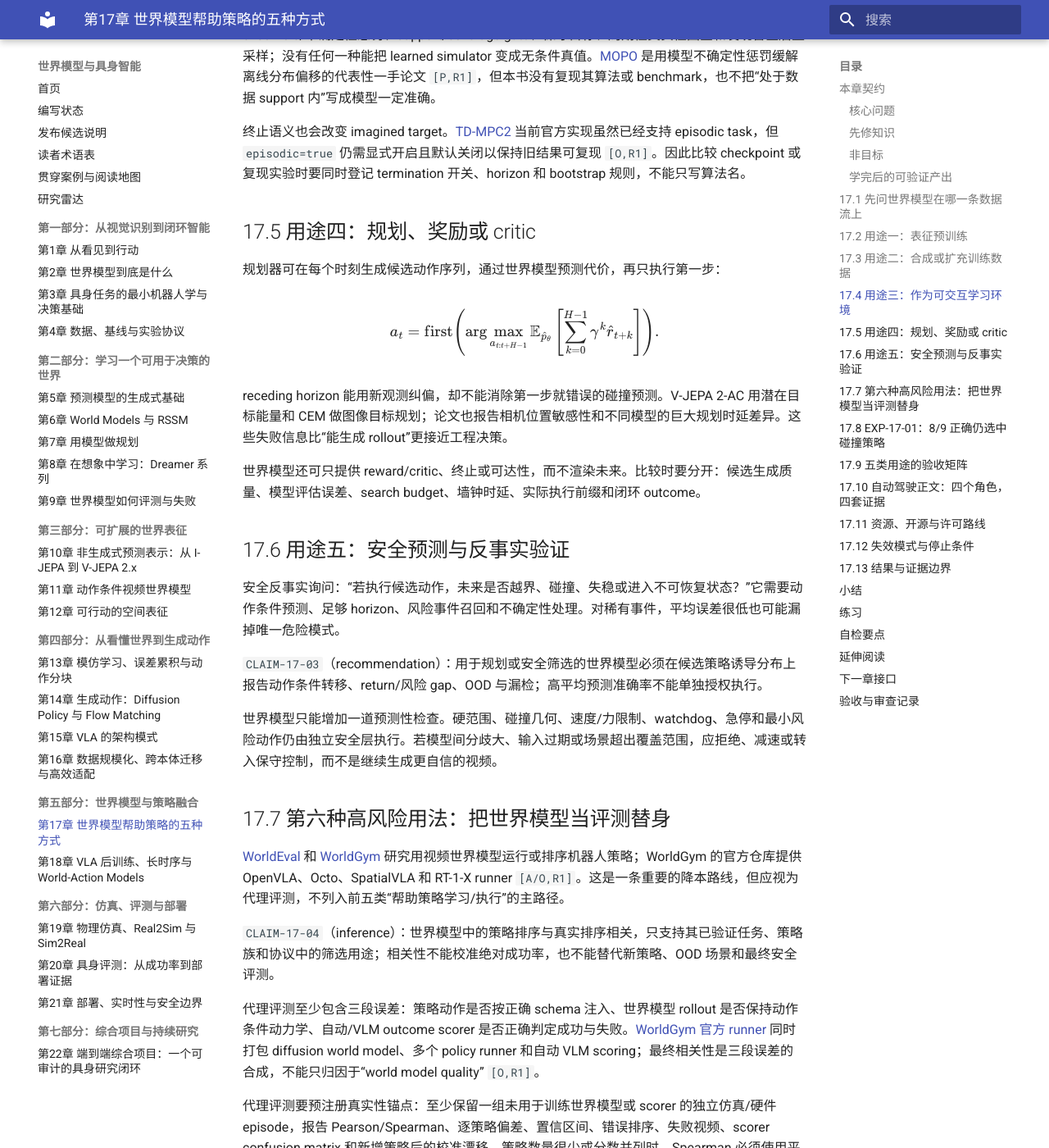
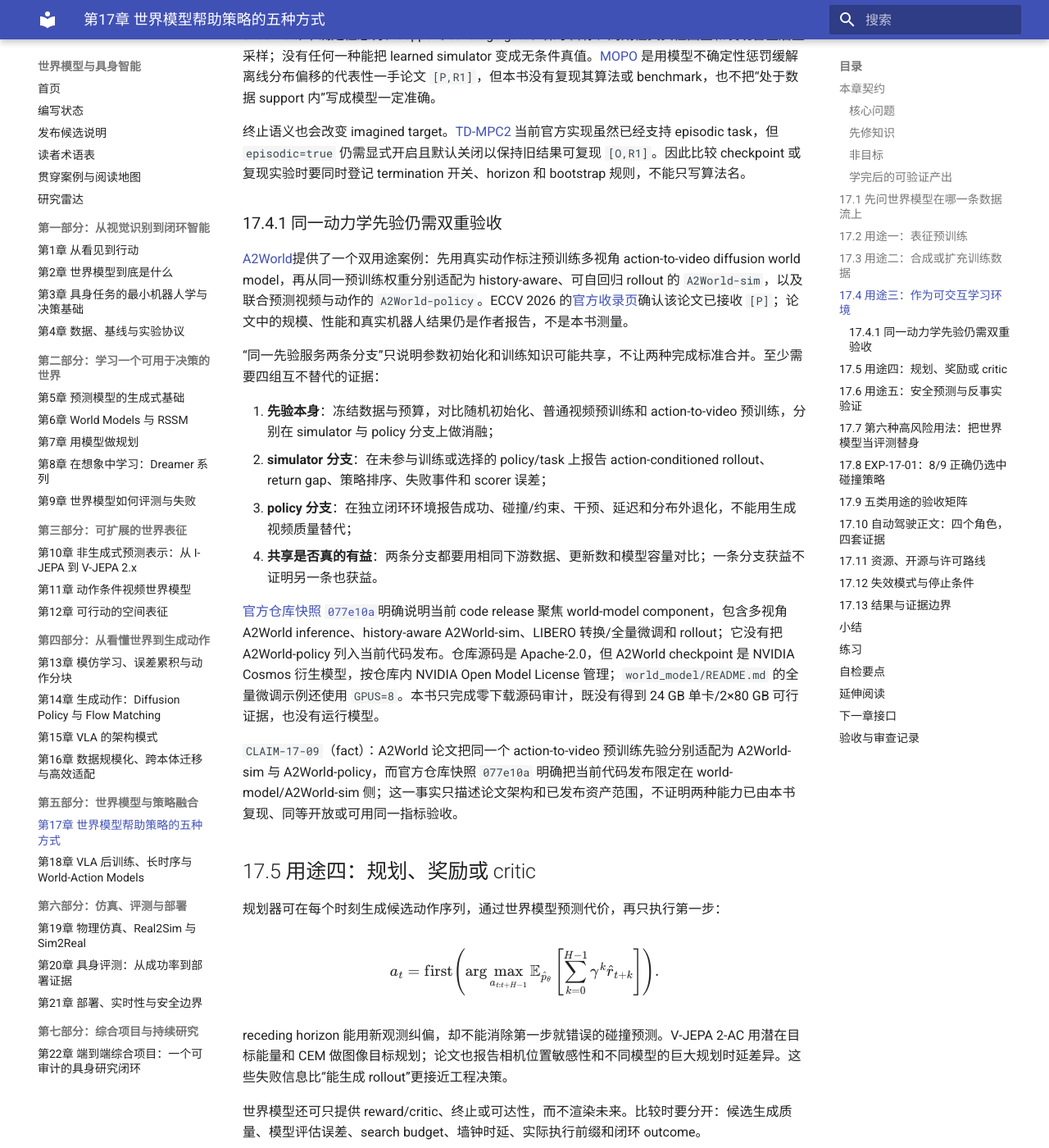
Before and after one commit to dollarser/world-models-and-embodied-ai-book, an MkDocs documentation site: the page built from docs/part-05-fusion/ch17-world-model-policy-utility.md, in a window 1280 px wide and 1400 px high, scrolled down 2983 px. Shown: the whole window at 82% size. Built offline with MkDocs 1.6.1 and Material for MkDocs 9.7.7, drawn with Linux system fonts in a browser that asks for light colours; some of the changed text lies outside the part shown.

Commit message:
docs: add dual-use world model case to chapter 17

```diff
--- a/docs/part-05-fusion/ch17-world-model-policy-utility.md
+++ b/docs/part-05-fusion/ch17-world-model-policy-utility.md
@@ -3,7 +3,7 @@
 > 状态：`reviewed`
 > 资料核查日期：2026-09-02
 > 关联实验：`EXP-17-01`
-> 关联声明：`CLAIM-17-01`～`CLAIM-17-08`
+> 关联声明：`CLAIM-17-01`～`CLAIM-17-09`
 > 关联图表：`FIG-17-01` / `TAB-17-01` / `TAB-17-02`
 > 资源档位：S / M / L1 / L2
 > GPU 状态：待验证
@@ -97,6 +97,21 @@ flowchart LR
 危险在于训练策略不是被动测试集：它会主动寻找预测模型最乐观的区域。模型最初在行为策略分布上准确，优化后的新策略可能把状态推到 OOD。缓解方式包括短 rollout、真实数据混合、ensemble/不确定性惩罚、support/coverage gate、保守目标、周期性真实性回查和发现盲区后重采样；没有任何一种能把 learned simulator 变成无条件真值。[MOPO](https://proceedings.neurips.cc/paper_files/paper/2020/hash/a322852ce0df73e204b7e67cbbef0d0a-Abstract.html) 是用模型不确定性惩罚缓解离线分布偏移的代表性一手论文 `[P,R1]`，但本书没有复现其算法或 benchmark，也不把“处于数据 support 内”写成模型一定准确。
 
 终止语义也会改变 imagined target。[TD-MPC2](https://github.com/nicklashansen/tdmpc2) 当前官方实现虽然已经支持 episodic task，但 `episodic=true` 仍需显式开启且默认关闭以保持旧结果可复现 `[O,R1]`。因此比较 checkpoint 或复现实验时要同时登记 termination 开关、horizon 和 bootstrap 规则，不能只写算法名。
+
+### 17.4.1 同一动力学先验仍需双重验收
+
+[A2World](https://arxiv.org/abs/2606.29501v1)提供了一个双用途案例：先用真实动作标注预训练多视角 action-to-video diffusion world model，再从同一预训练权重分别适配为 history-aware、可自回归 rollout 的 `A2World-sim`，以及联合预测视频与动作的 `A2World-policy`。ECCV 2026 的[官方收录页](https://eccv.ecva.net/virtual/2026/poster/3656)确认该论文已接收 `[P]`；论文中的规模、性能和真实机器人结果仍是作者报告，不是本书测量。
+
+“同一先验服务两条分支”只说明参数初始化和训练知识可能共享，不让两种完成标准合并。至少需要四组互不替代的证据：
+
+1. **先验本身**：冻结数据与预算，对比随机初始化、普通视频预训练和 action-to-video 预训练，分别在 simulator 与 policy 分支上做消融；
+2. **simulator 分支**：在未参与训练或选择的 policy/task 上报告 action-conditioned rollout、return gap、策略排序、失败事件和 scorer 误差；
+3. **policy 分支**：在独立闭环环境报告成功、碰撞/约束、干预、延迟和分布外退化，不能用生成视频质量替代；
+4. **共享是否真的有益**：两条分支都要用相同下游数据、更新数和模型容量对比；一条分支获益不证明另一条也获益。
+
+[官方仓库快照 `077e10a`](https://github.com/LogosRoboticsGroup/A2World/tree/077e10ad6cee07342b5e779f11fea78247584834)明确说明当前 code release 聚焦 world-model component，包含多视角 A2World inference、history-aware A2World-sim、LIBERO 转换/全量微调和 rollout；它没有把 A2World-policy 列入当前代码发布。仓库源码是 Apache-2.0，但 A2World checkpoint 是 NVIDIA Cosmos 衍生模型，按仓库内 NVIDIA Open Model License 管理；`world_model/README.md` 的全量微调示例还使用 `GPUS=8`。本书只完成零下载源码审计，既没有得到 24 GB 单卡/2×80 GB 可行证据，也没有运行模型。
+
+`CLAIM-17-09`（fact）：A2World 论文把同一个 action-to-video 预训练先验分别适配为 A2World-sim 与 A2World-policy，而官方仓库快照 `077e10a` 明确把当前代码发布限定在 world-model/A2World-sim 侧；这一事实只描述论文架构和已发布资产范围，不证明两种能力已由本书复现、同等开放或可用同一指标验收。
 
 ## 17.5 用途四：规划、奖励或 critic
 
@@ -213,6 +228,7 @@ V-JEPA 2 仓库主体为 MIT、部分数据增强文件为 Apache-2.0；DreamerV
 | 本书结果 | 8/9 转移一致但策略错排；gate 阻断 support 外捷径、却不能阻断同一 support 内错误 | `EXP-17-01` | CPU smoke | 手工 corridor 与两套 authored support 声明 |
 | 论文/代码 | 表征预训练后训练 action-conditioned planner | V-JEPA 2/2.1 | `[A/O,R1]` | 本书未运行 |
 | 论文/代码 | imagined actor-critic 与 latent MPC | DreamerV3、TD-MPC2 | `[P/O,R1]` | 本书未运行 |
+| 论文/部分代码 | 同一 action-to-video 先验分化为 simulator 与 policy | A2World | `[P/O,R1]` | 当前仓库聚焦 world-model/A2World-sim；policy 与论文结果未复现 |
 | 开源平台 | 生成/动作条件 world foundation model | Cosmos | `[O,R1]` | 版本和许可会漂移 |
 | 论文/代码 | 世界模型代理策略评测 | WorldEval、WorldGym | `[A/O,R1]` | 相关/排序不等于真实绝对值 |
 | 未验证 | 24 GB 内 learned simulator 对照 | 后续 M/L1 | planned | GPU、仿真、数据待验证 |
@@ -277,6 +293,7 @@ V-JEPA 2 仓库主体为 MIT、部分数据增强文件为 Apache-2.0；DreamerV
 - Quevedo et al., [WorldGym](https://arxiv.org/abs/2506.00613) 与[官方代码](https://github.com/world-model-eval/world-model-eval)，`[A/O,R1]`；
 - NVIDIA, [Cosmos-Predict2.5 快照 `a2c298b`](https://github.com/nvidia-cosmos/cosmos-predict2.5/tree/a2c298b0a3df3778b973fe65e9e58877b292d8a7)，`[O,R1]`。
 - NVIDIA, [Cosmos 3 action modes 快照 `9aa98e5`](https://github.com/NVIDIA/cosmos/blob/9aa98e5a0773a5558f07d2699e640858f7ca8827/cookbooks/cosmos3/generator/action/README.md)，`[O,R1]`。
+- Huang et al., [A2World](https://arxiv.org/abs/2606.29501v1)、[ECCV 2026 官方收录页](https://eccv.ecva.net/virtual/2026/poster/3656)与[官方仓库快照 `077e10a`](https://github.com/LogosRoboticsGroup/A2World/tree/077e10ad6cee07342b5e779f11fea78247584834)，`[P/O,R1]`；
 - Yu et al., [MOPO: Model-based Offline Policy Optimization](https://proceedings.neurips.cc/paper_files/paper/2020/hash/a322852ce0df73e204b7e67cbbef0d0a-Abstract.html)，`[P,R1]`。
 
 ## 下一章接口
@@ -296,6 +313,6 @@ V-JEPA 2 仓库主体为 MIT、部分数据增强文件为 Apache-2.0；DreamerV
 - 代码审查：通过；
 - 一致性审查：通过；
 - 教学审查：通过；
-- 审查记录路径：`reviews/ch17-in-support-model-error-review-2026-09-01.md`、`reviews/reader-facing-source-snapshot-review-2026-09-02.md`、`reviews/part-05-part-07-exercise-self-check-review-2026-09-02.md`、`reviews/upstream-runnability-audit-2026-09-02.md`（前序记录：`reviews/ch17-support-gate-review-2026-09-01.md`）；
+- 审查记录路径：`reviews/ch17-in-support-model-error-review-2026-09-01.md`、`reviews/ch17-dual-use-world-model-review-2026-09-02.md`、`reviews/reader-facing-source-snapshot-review-2026-09-02.md`、`reviews/part-05-part-07-exercise-self-check-review-2026-09-02.md`、`reviews/upstream-runnability-audit-2026-09-02.md`（前序记录：`reviews/ch17-support-gate-review-2026-09-01.md`）；
 - 已知限制：两套 support 都是手工声明，只验证 coverage gate 的逻辑边界；未训练 learned world model，未运行上游 checkpoint、仿真、机器人、车辆或 GPU；
-- 下一步：在第22章综合项目中复用 return gap、策略错排和真实性锚点。
+- 下一步：在第22章综合项目中复用 return gap、策略错排、双用途独立验收和真实性锚点；A2World 模型执行等待满足资源/许可预检的可选路径。
```
Also changed, not shown: docs/release-notes.md (+1 -1 lines), docs/research-radar.md (+2 -2 lines), docs/status.md (+4 -4 lines), reviews/ch17-dual-use-world-model-review-2026-09-02.md (added, +28 -0 lines), specs/PRD/书籍编写与审查执行流程.md (+1 -0 lines), 3 other files.
